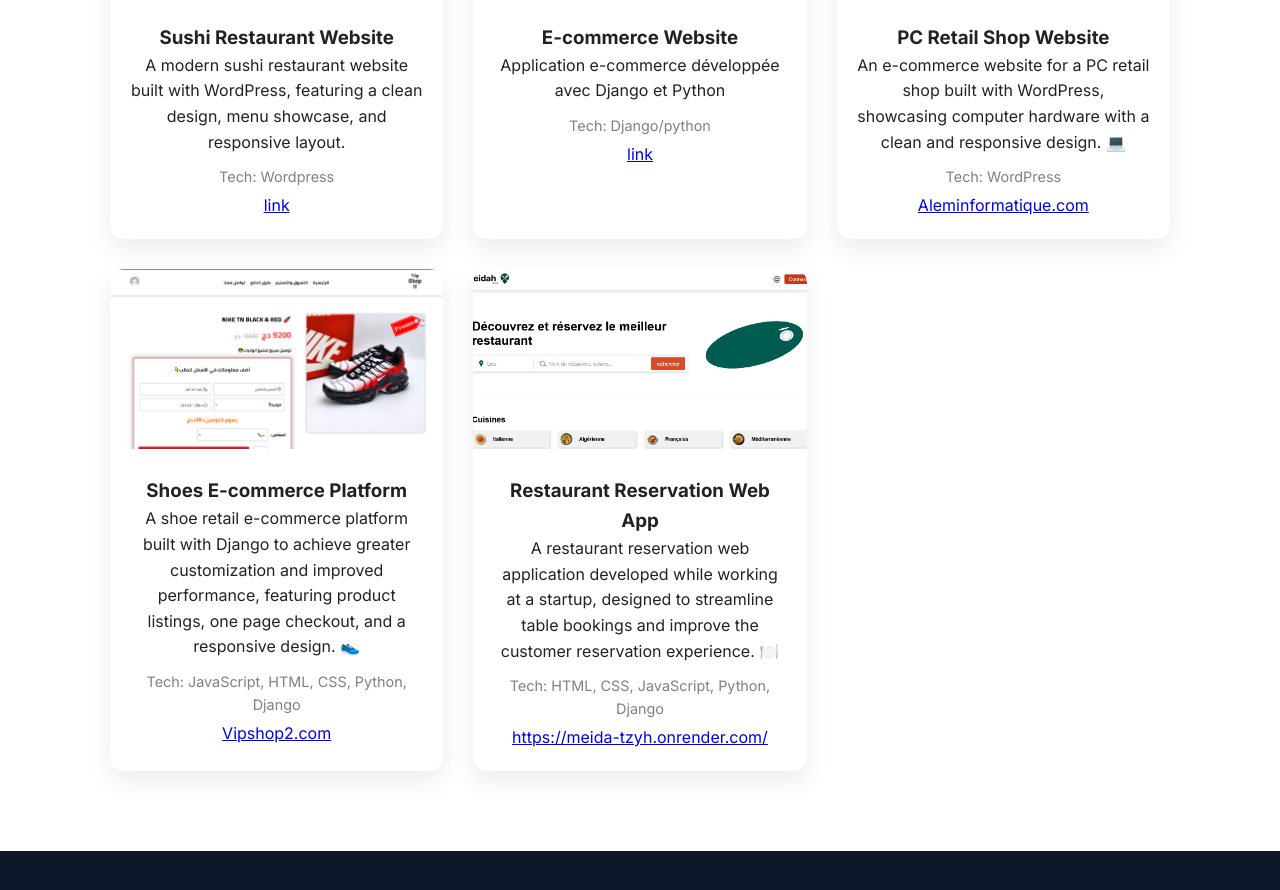
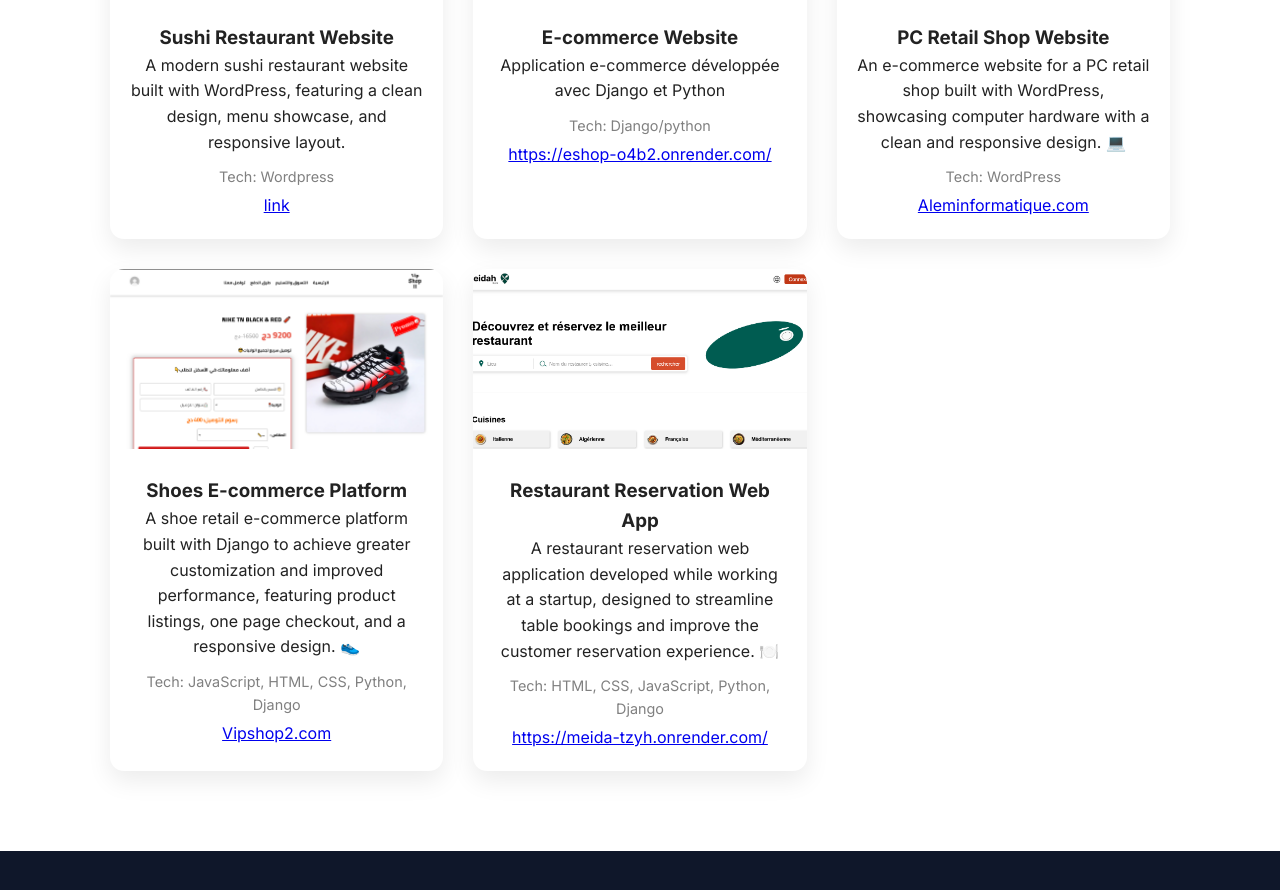
Before and after one commit to NERO-N/portfolio, a plain HTML site: page index.html in a window 1280 px wide. Shown: the part 1809-2699 px from the top of the page. Drawn offline with nearby package versions, Linux system fonts and the light colour scheme.

Commit message:
Update index.html

```diff
--- a/index.html
+++ b/index.html
@@ -171,7 +171,7 @@ Application e-commerce développée avec Django et Python
 
 <p class="tech">Tech: Django/python</p>
 
-<p style="margin-top:5px"> <a href="https://eshop-o4b2.onrender.com/" >link</a> </p>
+<p style="margin-top:5px"> <a href="https://eshop-o4b2.onrender.com/" >https://eshop-o4b2.onrender.com/</a> </p>
 
 </div>
 
```
